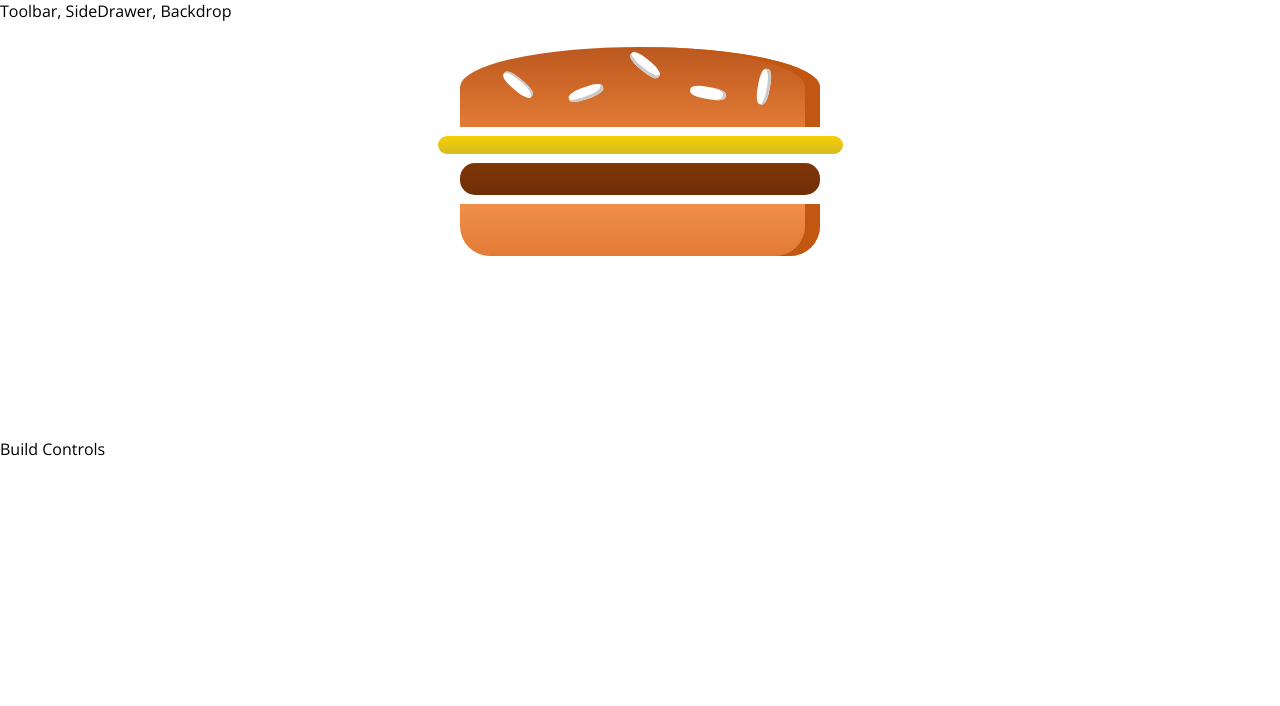
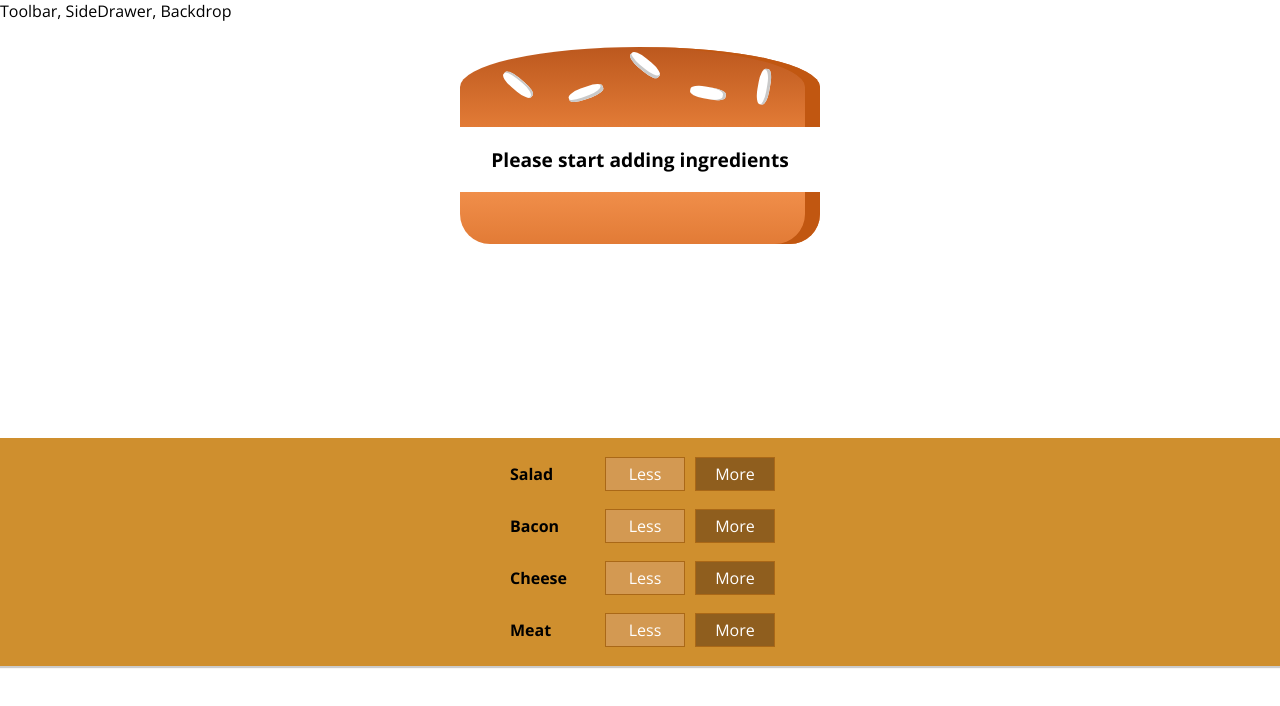
Before and after one commit to rcsoftwareservices/burger-builder, a React app: page / in a window 1280 px wide. Shown: the top 706 px of the page. Built offline with nearby package versions, Linux system fonts and the light colour scheme.

Commit message:
initail build

```diff
--- /dev/null
+++ b/src/components/Burger/BuildControls/BuildControl/BuildControl.css
@@ -0,0 +1,56 @@
+.BuildControl {
+    display: flex;
+    justify-content: space-between;
+    align-items: center;
+    margin: 5px 0;
+}
+
+.BuildControl button {
+    display: block;
+    font: inherit;
+    padding: 5px;
+    margin: 0 5px;
+    width: 80px;
+    border: 1px solid #AA6817;
+    cursor: pointer;
+    outline: none;
+}
+
+.BuildControl button:disabled {
+    background-color: #AC9980;
+    border: 1px solid #7E7365;
+    color: #ccc;
+    cursor: default;
+}
+
+.BuildControl button:hover:disabled {
+    background-color: #AC9980;
+    color: #ccc;
+    cursor: not-allowed;
+}
+
+.Label {
+    padding: 10px;
+    font-weight: bold;
+    width: 80px;
+}
+
+.BuildControl .Less {
+    background-color: #D39952;
+    color: white;
+}
+
+.BuildControl .More {
+    background-color: #8F5E1E;
+    color: white;
+}
+
+.BuildControl .Less:hover, .BuildControl .Less:active {
+    background-color: #DAA972;
+    color: white;
+}
+
+.BuildControl .More:hover,.BuildControl .More:active {
+    background-color: #99703F;
+    color: white;
+}
--- /dev/null
+++ b/src/components/Burger/BuildControls/BuildControl/BuildControl.js
@@ -0,0 +1,13 @@
+import React from 'react';
+
+import classes from './BuildControl.css';
+
+const buildControl = (props) => (
+    <div className={classes.BuildControl}>
+        <div className={classes.Label}>{props.label}</div>
+        <button className={classes.Less}>Less</button>
+        <button className={classes.More}>More</button>
+    </div>
+);
+
+export default buildControl;
--- /dev/null
+++ b/src/components/Burger/BuildControls/BuildControls.css
@@ -0,0 +1,10 @@
+.BuildControls {
+    width: 100%;
+    background-color: #CF8F2E;
+    display: flex;
+    flex-flow: column;
+    align-items: center;
+    box-shadow: 0 2px 1px #CCC;
+    margin: auto;
+    padding: 10px 0;
+}
--- /dev/null
+++ b/src/components/Burger/BuildControls/BuildControls.js
@@ -0,0 +1,21 @@
+import React from 'react';
+
+import classes from './BuildControls.css';
+import BuildControl from './BuildControl/BuildControl';
+
+const controls = [
+    {label: 'Salad', type: 'salad'},
+    {label: 'Bacon', type: 'bacon'},
+    {label: 'Cheese', type: 'cheese'},
+    {label: 'Meat', type: 'meat'}
+];
+
+const buildControls = (props) => (
+    <div className={classes.BuildControls}>
+        {controls.map(ctrl => (
+            <BuildControl key={ctrl.label} label={ctrl.label} />
+        ))}
+    </div>
+);
+
+export default buildControls;
--- a/src/components/Burger/Burger.js
+++ b/src/components/Burger/Burger.js
@@ -1,14 +1,26 @@
 import React from 'react';
 
 import classes from './Burger.css';
-import Ingredient from './Ingredient/Ingredient';
+import Ingredient from './BuildIngredient/BuildIngredient';
 
 const burger = (props) => {
+
+    let transformedIngredients = Object.keys(props.ingredients)
+        .map(igKey => {
+            return [...Array(props.ingredients[igKey])].map((_, i) => {
+                return <Ingredient key={igKey + i } type={igKey}/>
+            });
+        })
+        .reduce((arr, el) => {
+            return arr.concat(el)
+        }, []);
+    if (transformedIngredients.length === 0) {
+        transformedIngredients = <p>Please start adding ingredients</p>
+    }
     return (
         <div className={classes.Burger}>
             <Ingredient type="bread-top" />
-            <Ingredient type="cheese" />
-            <Ingredient type="meat" />
+            {transformedIngredients}
             <Ingredient type="bread-bottom" />
 
         </div>
--- a/src/containers/BurgerBuilder/BurgerBuilder.js
+++ b/src/containers/BurgerBuilder/BurgerBuilder.js
@@ -1,17 +1,27 @@
 import React, { Component } from 'react';
 import Burger from '../../components/Burger/Burger';
+import BuildControls from '../../components/Burger/BuildControls/BuildControls';
 
 import Auxiliary from '../../hoc/Auxilary';
 
 class BurgerBuilder extends Component {
+
+    state = {
+        ingredients: {
+            salad: 0,
+            bacon: 0,
+            cheese: 0,
+            meat: 0
+        }
+    }
+
     render () {
         return (
             <Auxiliary>
                 <div>
-                    <Burger/>
-                    <div>Build Controls</div>
+                    <Burger ingredients={this.state.ingredients}/>
+                    <BuildControls />
                 </div>
-
             </Auxiliary>
         );
     }
```
Also changed, not shown: src/components/Burger/BuildIngredient/BuildIngredient.js (renamed from src/components/Burger/Ingredient/Ingredient.js, +4 -4 lines), src/components/Burger/BuildIngredient/BuildIngredient.css (renamed from src/components/Burger/Ingredient/Ingredient.css).
